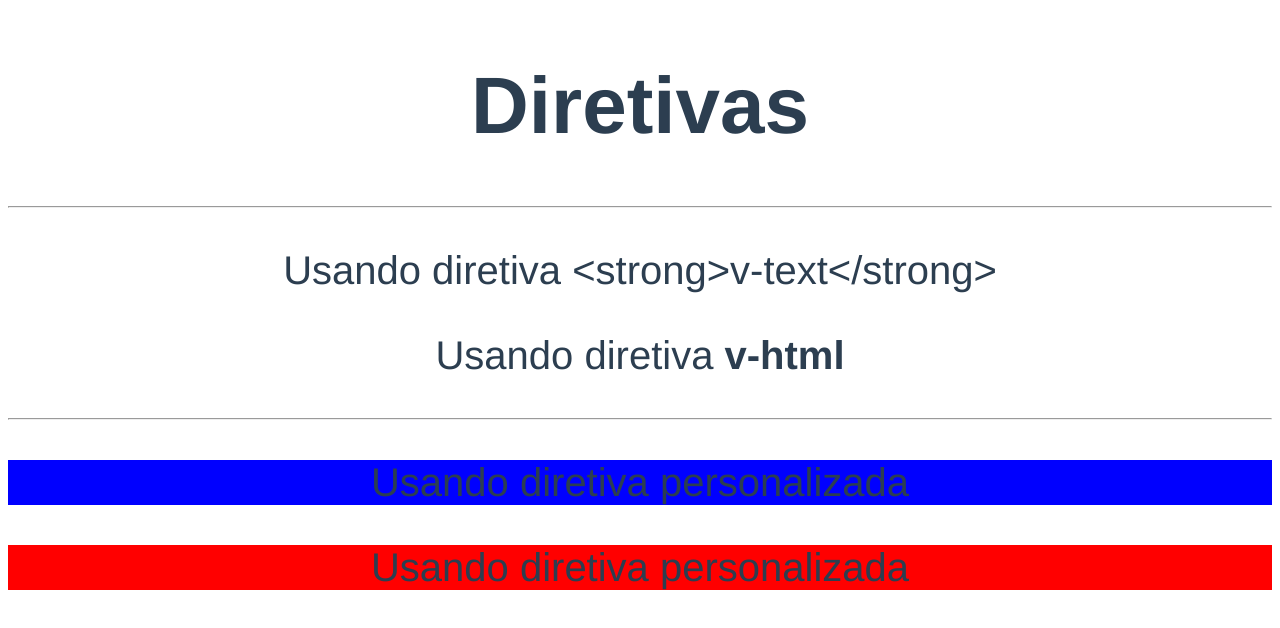
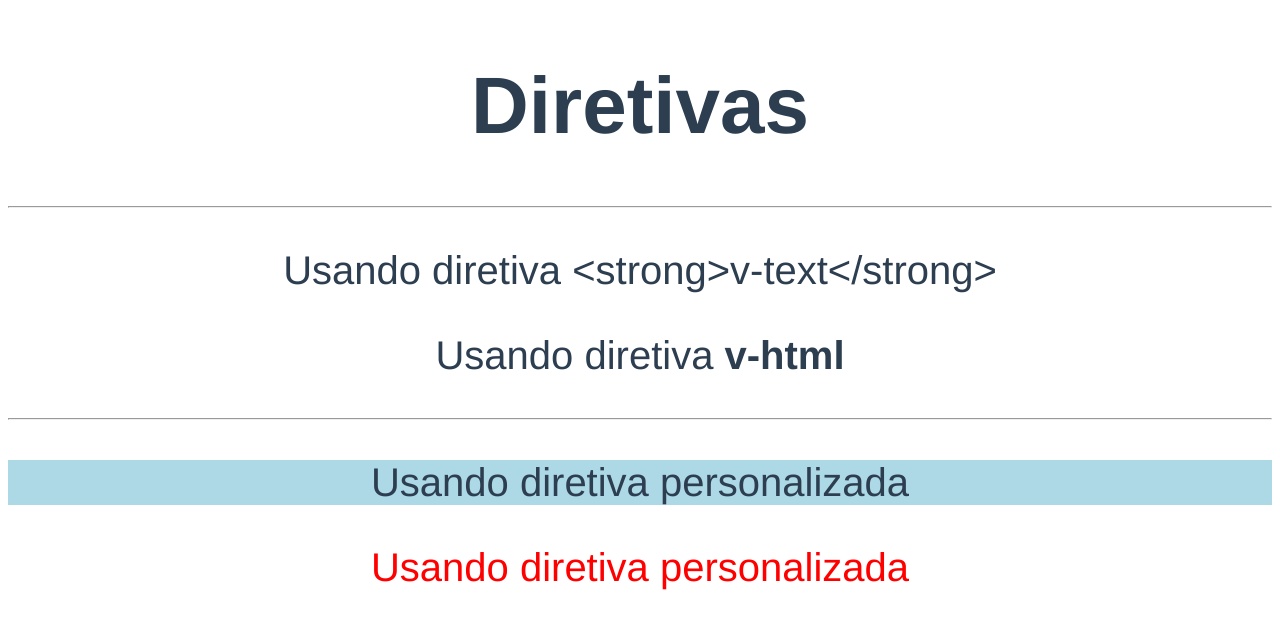
Before and after one commit to ceduardogodoi/vuejs-course, a Vue app in the folder diretivas/diretivas-exercicios/diretivas-exercicios/: page / in a window 1280 px wide. Shown: the top 628 px of the page. Built offline with nearby package versions, Linux system fonts and the light colour scheme.

Commit message:
186. Passando Argumento para Diretiva Personalizada

```diff
--- a/diretivas/diretivas-exercicios/diretivas-exercicios/src/App.vue
+++ b/diretivas/diretivas-exercicios/diretivas-exercicios/src/App.vue
@@ -5,7 +5,7 @@
 		<p v-text="'Usando diretiva <strong>v-text</strong>'"></p>
 		<p v-html="'Usando diretiva <strong>v-html</strong>'"></p>
 		<hr />
-		<p v-destaque="'blue'">Usando diretiva personalizada</p>
+		<p v-destaque:fundo="'lightblue'">Usando diretiva personalizada</p>
 		<p v-destaque="cor">Usando diretiva personalizada</p>
 	</div>
 </template>
--- a/diretivas/diretivas-exercicios/diretivas-exercicios/src/main.js
+++ b/diretivas/diretivas-exercicios/diretivas-exercicios/src/main.js
@@ -6,7 +6,12 @@
 Vue.directive('destaque', {
 	bind(el, binding, vnode) {
 		// el.style.backgroundColor = 'lightgreen'
-		el.style.backgroundColor = binding.value
+
+		if (binding.arg === 'fundo') {
+			el.style.backgroundColor = binding.value
+		} else {
+			el.style.color = binding.value
+		}
 	}
 })
 
```
